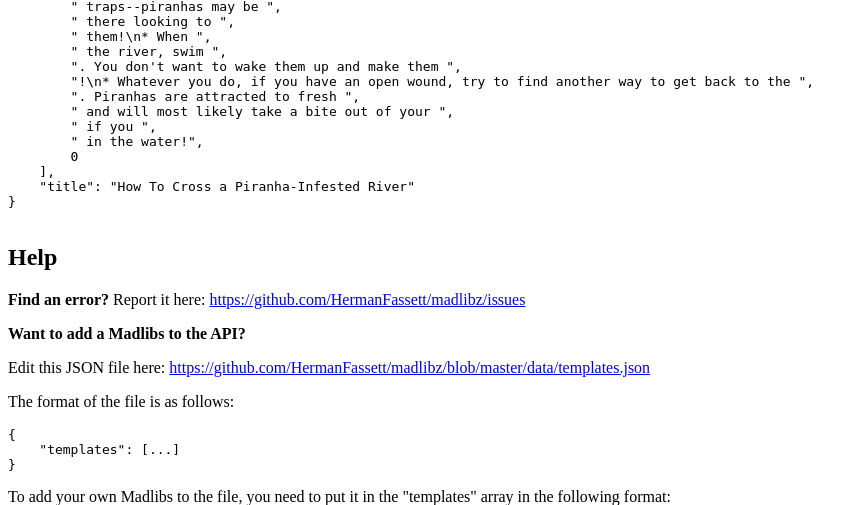
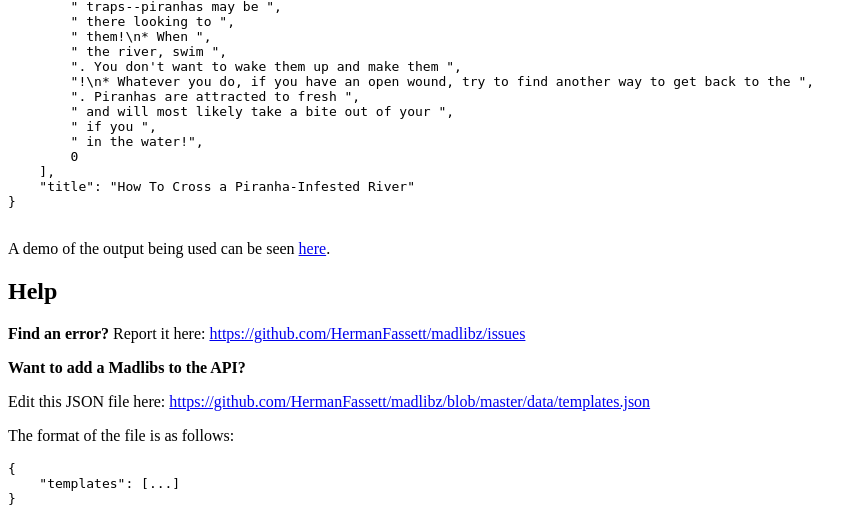
Before and after one commit to HermanFassett/madlibz, a Python web app: template templates/api.html in a window 1280 px wide. Shown: the part 865-1370 px from the top of the page, without its empty margins (0-866 px from the left). Run offline with Jinja, Linux system fonts and the light colour scheme; the template is opened without the code that fills it, so the values that code supplies are empty.

Commit message:
Add demo to api examples

```diff
--- a/templates/api.html
+++ b/templates/api.html
@@ -90,6 +90,7 @@
     "title": "How To Cross a Piranha-Infested River"
 }
 			</pre>
+			<p>A demo of the output being used can be seen <a href="/">here</a>.</p>
 			<div class="page-header">
 		  		<h2 id="help">Help</h2>
 			</div>
```
